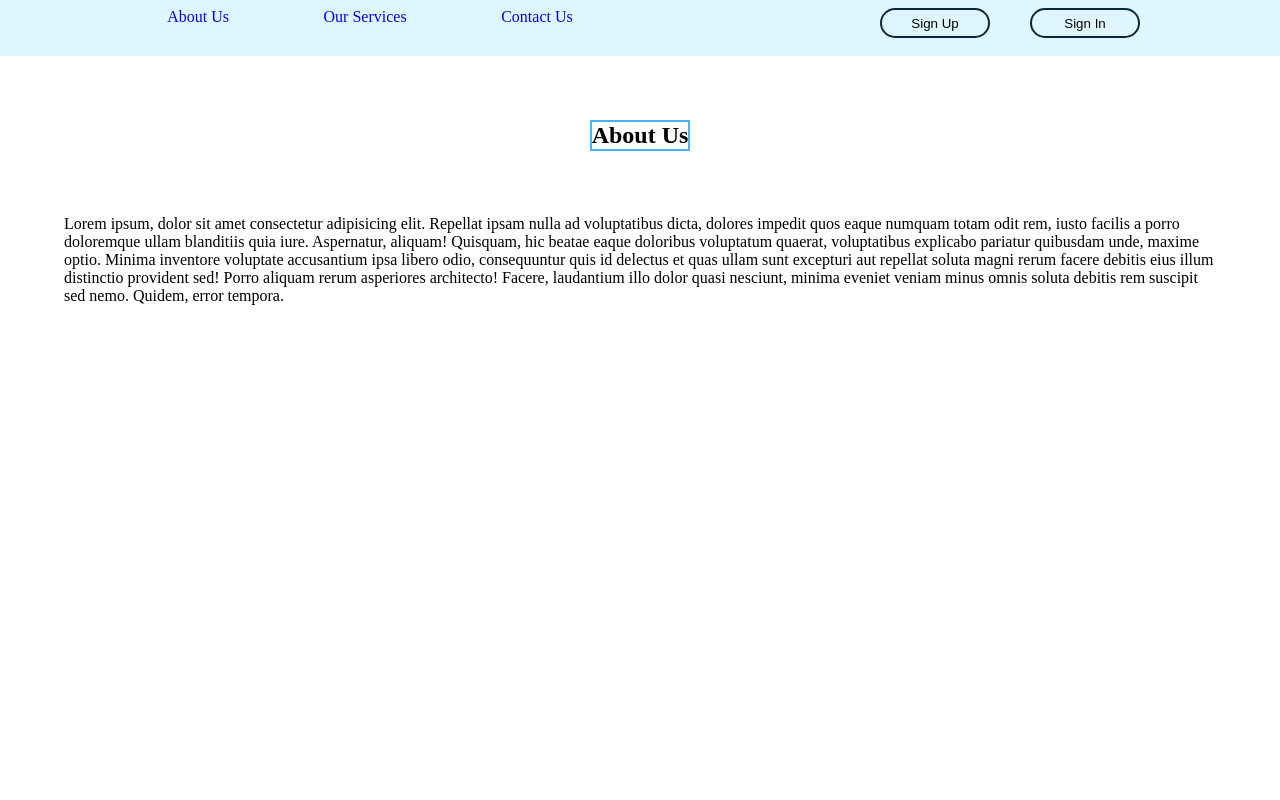
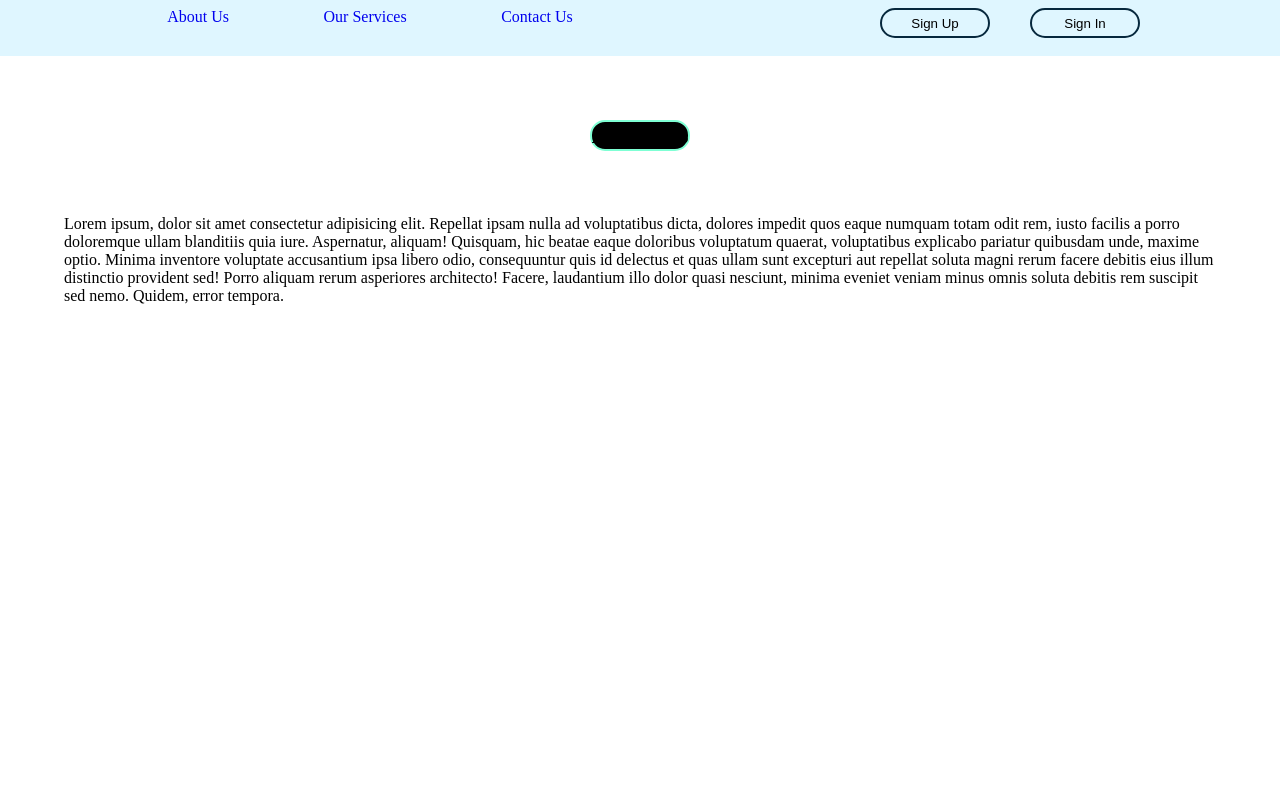
Before and after one commit to fidashn/Find-Alternative, a React (Create React App) app: page /about-us in a window 1280 px wide. Shown: the top 800 px of the page. Built offline with nearby package versions, Linux system fonts and the light colour scheme; the HTML template or start-up script is replaced by a standard one.

Commit message:
changed the titles decoration

```diff
--- a/src/App.css
+++ b/src/App.css
@@ -243,7 +243,9 @@ width: 300px;
   }
 
   .aboutUs-title, .contactUs-title{
-    border:#47B5FF 2px solid;
+    border: 2px  aquamarine solid;
+    border-radius: 15px;
+    background-color: black;
     height: fit-content;
   }
 
```
